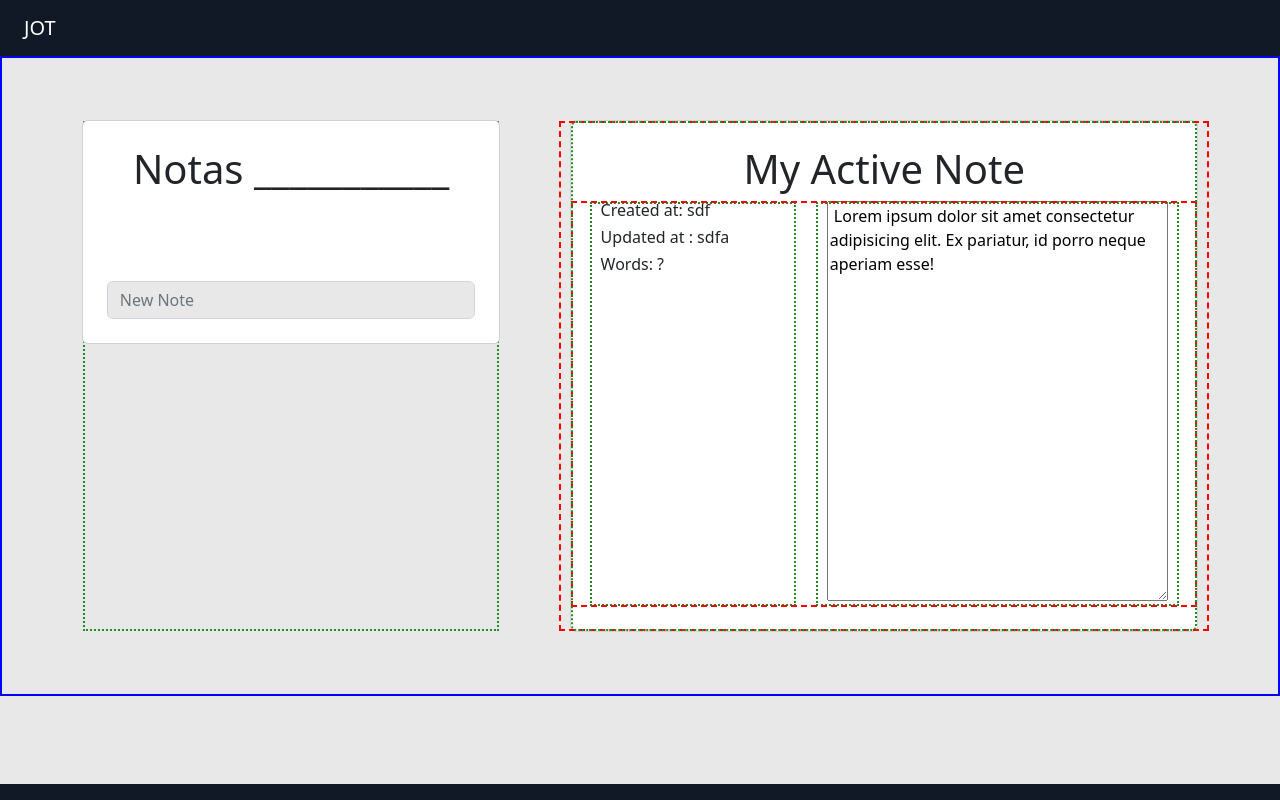
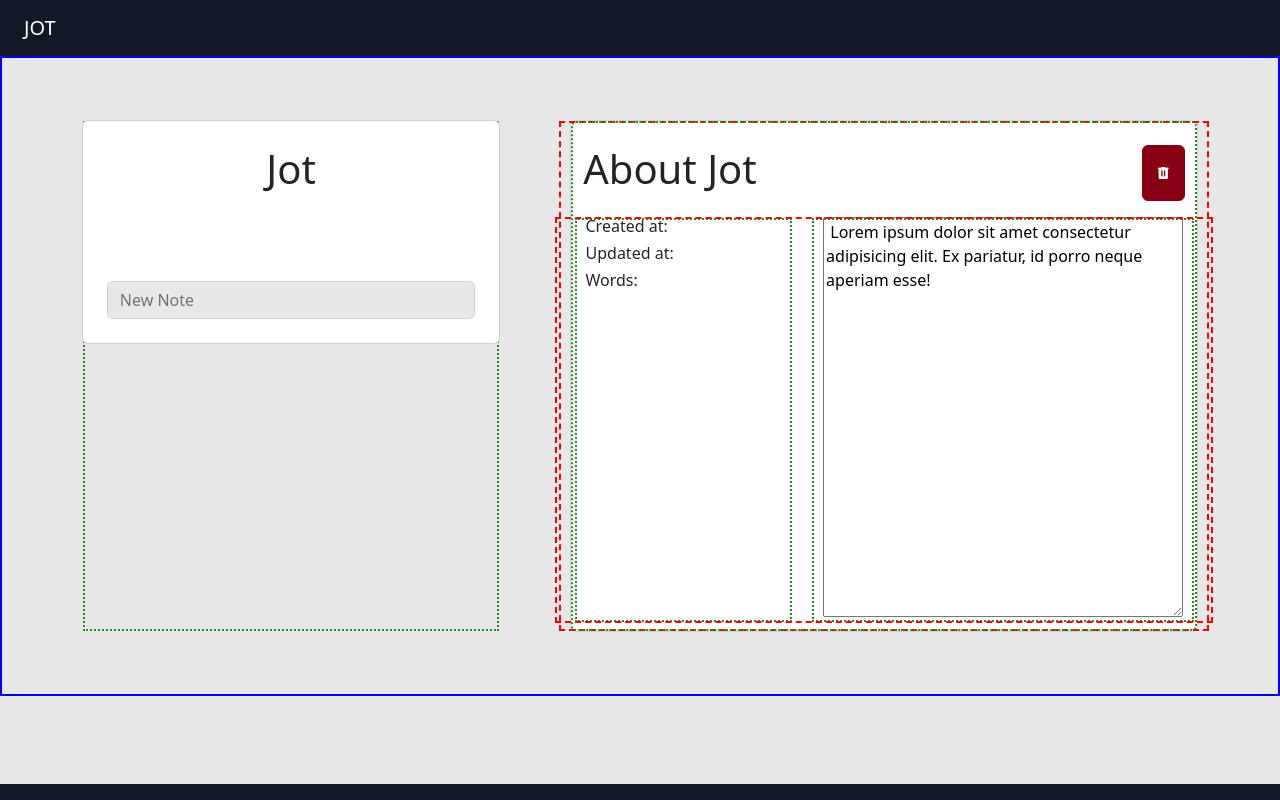
Before and after one commit to josuehdz0/checkpoint_3_jot, a website with bundled scripts: page index.html in a window 1280 px wide. Built offline with nearby package versions, Linux system fonts and the light colour scheme; a script that the page names is missing.

Commit message:
Added trash (not functioning)

```diff
--- a/index.html
+++ b/index.html
@@ -6,6 +6,10 @@
   <meta name="viewport" content="width=device-width, initial-scale=1.0">
   <meta http-equiv="X-UA-Compatible" content="ie=edge">
   <link rel="icon" href="https://bcw.blob.core.windows.net/public/img/9977764104160066">
+  <link rel="stylesheet"
+    href="https://cdnjs.cloudflare.com/ajax/libs/MaterialDesign-Webfont/7.0.96/css/materialdesignicons.min.css"
+    integrity="sha512-fXnjLwoVZ01NUqS/7G5kAnhXNXat6v7e3M9PhoMHOTARUMCaf5qNO84r5x9AFf5HDzm3rEZD8sb/n6dZ19SzFA=="
+    crossorigin="anonymous" referrerpolicy="no-referrer" />
   <link rel="stylesheet"
     href="https://cdnjs.cloudflare.com/ajax/libs/MaterialDesign-Webfont/7.1.96/css/materialdesignicons.min.css"
     integrity="sha512-NaaXI5f4rdmlThv3ZAVS44U9yNWJaUYWzPhvlg5SC7nMRvQYV9suauRK3gVbxh7qjE33ApTPD+hkOW78VSHyeg=="
@@ -47,7 +51,7 @@
           <!-- NOTE List of notes and create new note -->
           <div class="col-md-4 my-3">
             <div id="" class="card ">
-              <h1 class="pt-4 text-center">Notas <span>___________</span></h1>
+              <h1 class="pt-4 text-center">Jot <span></span></h1>
               <div class="p-3" id="allNotes">
                 <h3> JavaScript</h3>
                 <h3> CSS</h3>
@@ -67,13 +71,19 @@
           <div class="col-md-6 my-3 card" id="bigNote">
 
             <div class="row">
-              <div class="p-4">
-                <h1 class="text-center">My Active Note </h1>
+              <div class="p-2">
+                <div class="d-flex justify-content-between p-3">
+
+                  <h1 class="text-center">About Jot </h1>
+                  <button class="btn btn-danger"><i class="mdi mdi-trash-can"></i></button>
+
+                </div>
+
                 <div class="row justify-content-evenly ">
                   <div class="col-4">
-                    <h6> Created at: sdf</h6>
-                    <h6> Updated at : sdfa</h6>
-                    <h6> Words: ?</h6>
+                    <h6> Created at: </h6>
+                    <h6> Updated at: </h6>
+                    <h6> Words: </h6>
                   </div>
                   <div class="col-7">
                     <div class="">
```
